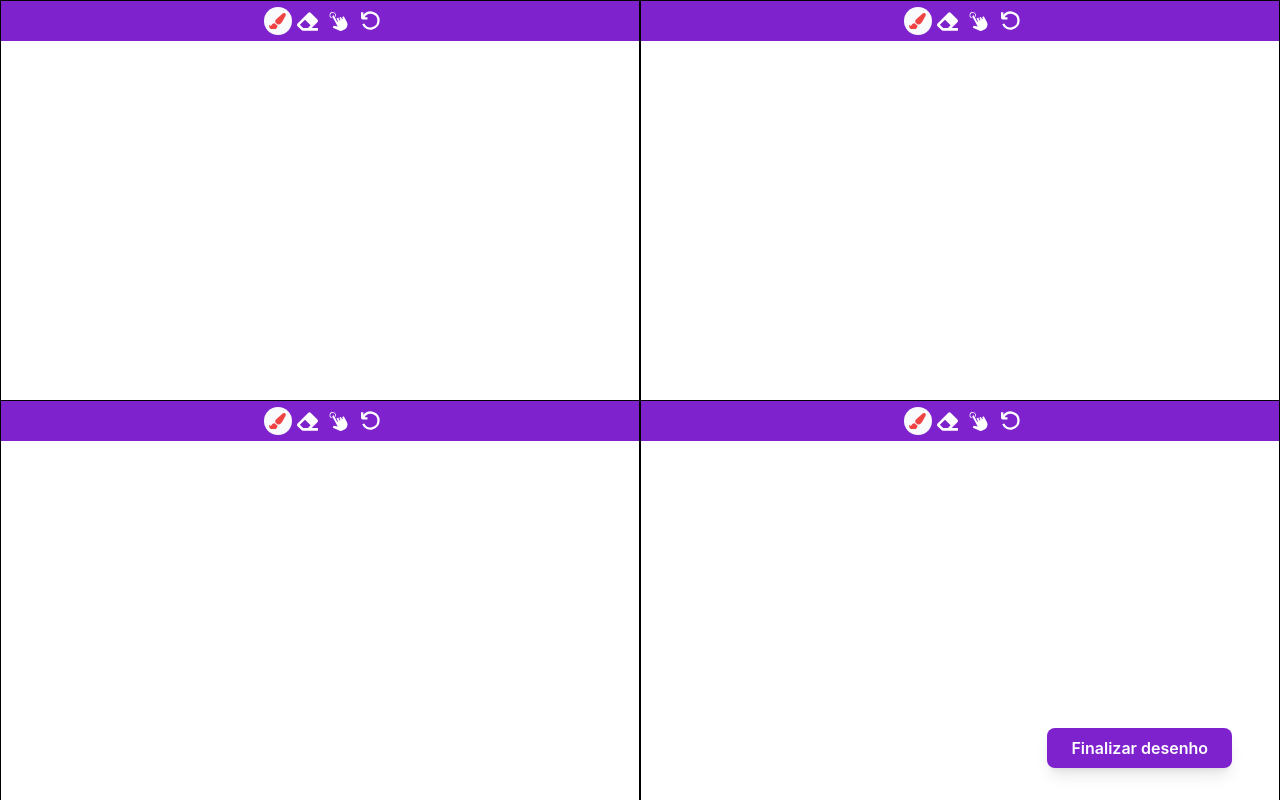
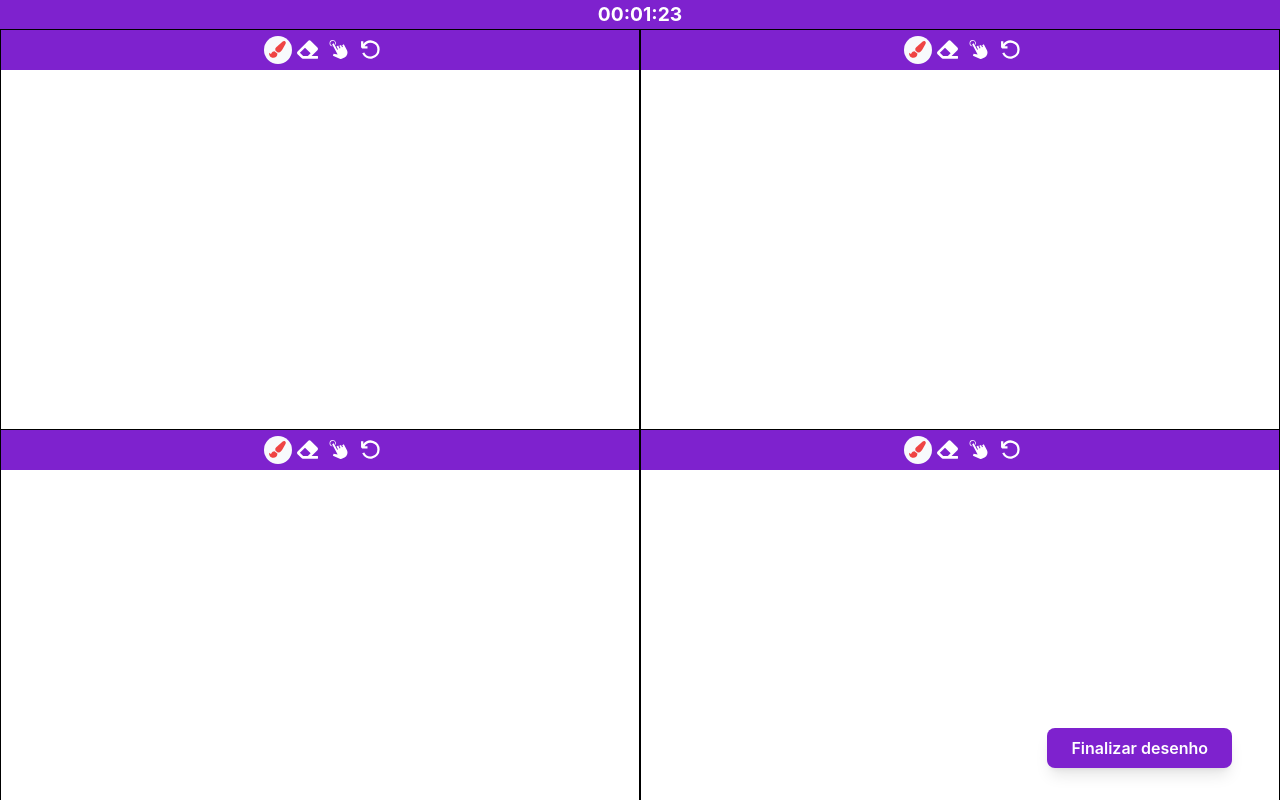
Before and after one commit to giovannimaffeo/melody_muse_frontend, a React (Vite) app: page /collaborative-drawing in a window 1280 px wide. Built offline with nearby package versions, Linux system fonts and the light colour scheme.

Commit message:
feat: timer and collaborative popups

```diff
--- a/src/components/DrawingCanvas.tsx
+++ b/src/components/DrawingCanvas.tsx
@@ -359,7 +359,7 @@ const DrawingCanvas: React.FC<DrawingCanvasProps> = ({
       context.lineWidth = brushStyle.size;
       context.strokeStyle = brushStyle.color.hex;
       contextRef.current = context;
-    }
+    };
   }, []);
 
   return (
--- /dev/null
+++ b/src/components/Timer.tsx
@@ -0,0 +1,47 @@
+import React, { useEffect, useState } from 'react';
+
+interface TimerProps {
+  hours: number;
+  minutes: number;
+  seconds: number;
+  onComplete?: () => void;
+};
+
+const Timer: React.FC<TimerProps> = ({ hours, minutes, seconds, onComplete }) => {
+  const [timeLeft, setTimeLeft] = useState<number>(
+    hours * 3600 + minutes * 60 + seconds
+  );
+
+  useEffect(() => {
+    if (timeLeft > 0) {
+      const timer = setInterval(() => {
+        setTimeLeft((prev) => prev - 1);
+      }, 1000);
+
+      return () => clearInterval(timer);
+    } else if (onComplete) {
+      onComplete();
+    }
+  }, [timeLeft, onComplete]);
+
+  const formatTime = (totalSeconds: number) => {
+    const h = Math.floor(totalSeconds / 3600);
+    const m = Math.floor((totalSeconds % 3600) / 60);
+    const s = totalSeconds % 60;
+    return [h, m, s]
+      .map((unit) => String(unit).padStart(2, '0'))
+      .join(':');
+  };
+
+  return (
+    <div className='flex justify-center items-center font-bold bg-purple-700 text-white'>
+      <span
+        className='text-[5vw] sm:text-[1.2rem]'
+      >
+        {formatTime(timeLeft)}
+      </span>
+    </div>
+  );
+};
+
+export default Timer;
--- a/src/pages/CollaborativeDrawingPage.tsx
+++ b/src/pages/CollaborativeDrawingPage.tsx
@@ -1,15 +1,34 @@
-import React from 'react';
+import React, { useState } from 'react';
 
 import DrawingCanvas from '../components/DrawingCanvas';
 import FinishDrawButton from '../components/FinishDrawButton';
+import Timer from '../components/Timer';
+import CollaborativePopup from '../components/TimeUpPopup';
 
 const CollaborativeDrawingPage: React.FC = () => {
-  const onClick = () => {
-    console.log('Passar página para comparação');
-  };
+  const [showTimeUp, setShowTimeUp] = useState(false);
+  const [finishDrawing, setFinishDrawing] = useState(false);
 
   return (
     <div className='overflow-hidden h-screen w-screen'>
+      <Timer
+        hours={0}
+        minutes={1}
+        seconds={30}
+        onComplete={() => setShowTimeUp(true)}
+      />
+      {showTimeUp &&
+        <CollaborativePopup
+          title="Infelizmente, o tempo para reproduzir o desenho alvo terminou 😭"
+          onClose={() => console.log('Infelizmente, o tempo para reproduzir o desenho alvo terminou 😭')}
+        />
+      }
+      {finishDrawing &&
+        <CollaborativePopup
+          title="Parabéns! Vocês conseguiram terminar o desenho antes do tempo finalizar 🎉"
+          onClose={() => console.log('Parabéns! Vocês conseguiram terminar o desenho antes do tempo finalizar')}
+        />
+      }
       <div className='grid grid-cols-2 grid-rows-2 h-full w-full'>
         <div className='border border-black'>
           <DrawingCanvas isFullSize={false} />
@@ -24,7 +43,7 @@ const CollaborativeDrawingPage: React.FC = () => {
           <DrawingCanvas isFullSize={false} />
         </div>
       </div>
-      <FinishDrawButton onClick={onClick} />
+      <FinishDrawButton onClick={() => setFinishDrawing(true)} />
     </div>
   );
 };
--- a/src/pages/TargetDrawingPage.tsx
+++ b/src/pages/TargetDrawingPage.tsx
@@ -11,8 +11,6 @@ const TargetDrawingPage: React.FC = () => {
   const { targetStrokes, setTargetStrokes } = useDrawingContext();
 
   const onClick = () => {
-    console.log(targetStrokes)
-    console.log('passar página para colaborativo')
     navigate('/cutdown');
   };
 
```
